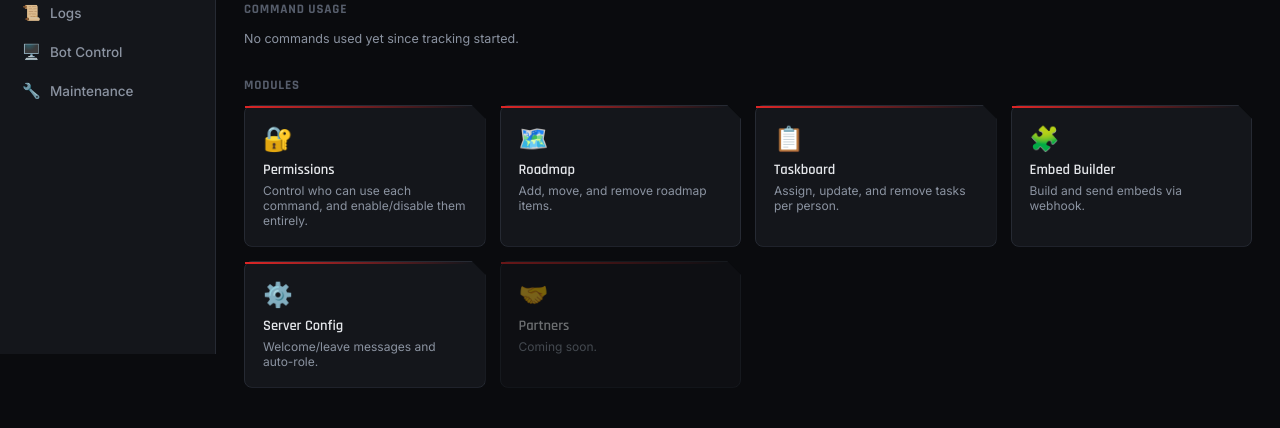
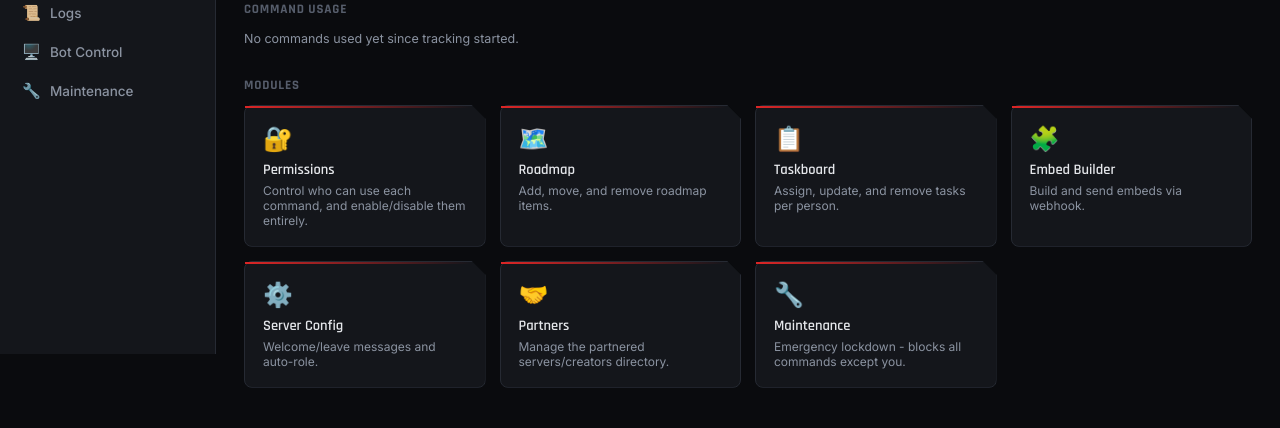
Before and after one commit to Superluks5/sw_announcement_bot, a Flask app: page /dashboard in a window 1280 px wide. Shown: the part 446-874 px from the top of the page. Run offline with Flask 3, Linux system fonts and the light colour scheme; the visitor is signed in with stand-in values (Sample User, id 1).

Commit message:
Update dashboard_home.html

```diff
--- a/dashboard/templates/dashboard_home.html
+++ b/dashboard/templates/dashboard_home.html
@@ -68,11 +68,20 @@
                     <div style="font-size: 12px; color: var(--text-dim);">Welcome/leave messages and auto-role.</div>
                 </div>
             </a>
-            <div class="hud-panel" style="opacity: 0.45;">
-                <div style="font-size: 24px; margin-bottom: 8px;">🤝</div>
-                <div style="font-weight: 600; font-size: 14.5px; margin-bottom: 4px; font-family: 'Rajdhani', sans-serif;">Partners</div>
-                <div style="font-size: 12px; color: var(--text-dim);">Coming soon.</div>
-            </div>
+            <a href="{{ url_for('partners_page') }}" class="hud-panel-link">
+                <div class="hud-panel" style="height: 100%;">
+                    <div style="font-size: 24px; margin-bottom: 8px;">🤝</div>
+                    <div style="font-weight: 600; font-size: 14.5px; margin-bottom: 4px; font-family: 'Rajdhani', sans-serif;">Partners</div>
+                    <div style="font-size: 12px; color: var(--text-dim);">Manage the partnered servers/creators directory.</div>
+                </div>
+            </a>
+            <a href="{{ url_for('maintenance_page') }}" class="hud-panel-link">
+                <div class="hud-panel" style="height: 100%;">
+                    <div style="font-size: 24px; margin-bottom: 8px;">🔧</div>
+                    <div style="font-weight: 600; font-size: 14.5px; margin-bottom: 4px; font-family: 'Rajdhani', sans-serif;">Maintenance</div>
+                    <div style="font-size: 12px; color: var(--text-dim);">Emergency lockdown - blocks all commands except you.</div>
+                </div>
+            </a>
         </div>
 
         <script src="https://cdnjs.cloudflare.com/ajax/libs/Chart.js/4.4.0/chart.umd.min.js"></script>
```
